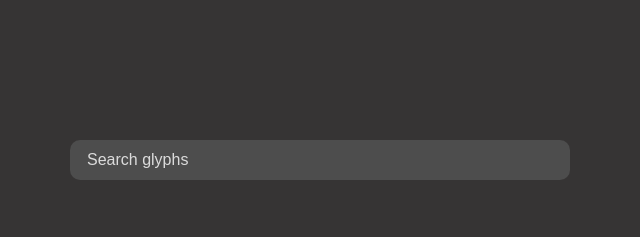
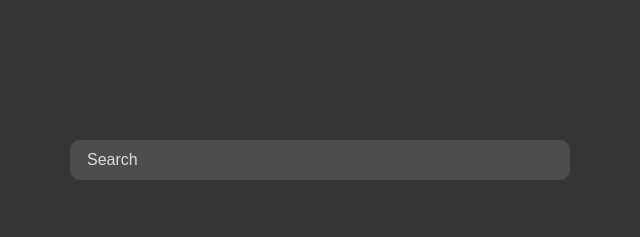
Before and after one commit to Suburbanno/Glyphs, a website: page index.html in a window 1280 px wide. Shown: the top 237 px of the page, 320-960 px from the left. Drawn offline with Linux system fonts and the light colour scheme.

```diff
--- a/index.html
+++ b/index.html
@@ -24,7 +24,7 @@
   </header>
 
   <div class="search">
-    <input type="text" class="search-box" oninput="searchBoxChange(this.value)" placeholder="Search glyphs">
+    <input type="text" class="search-box" oninput="searchBoxChange(this.value)" placeholder="Search">
   </div>
 
   <main>
```
